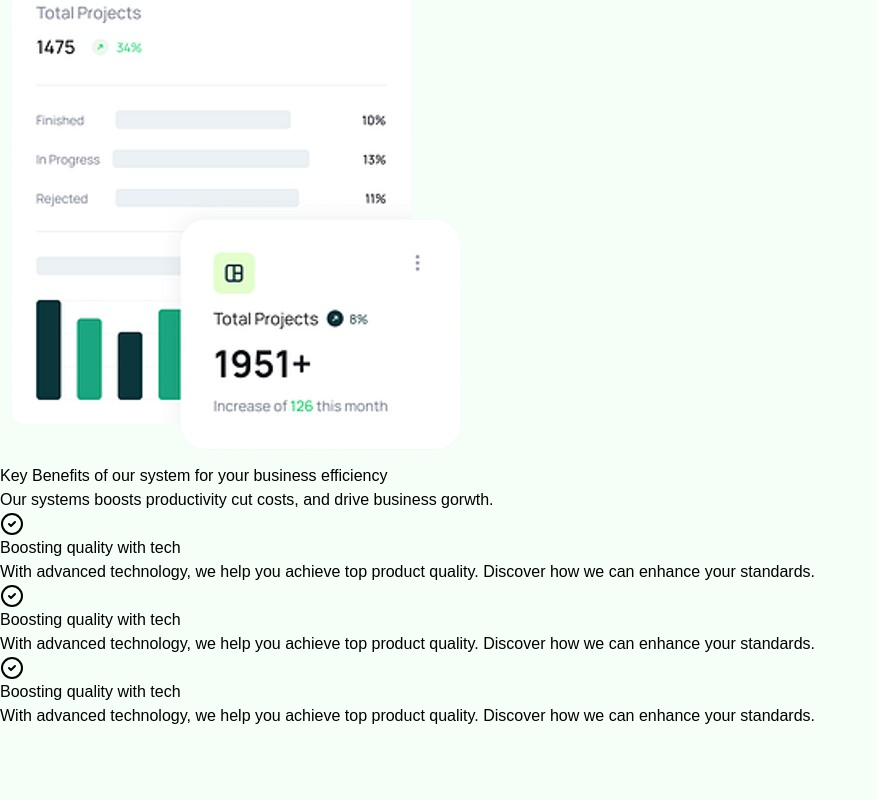
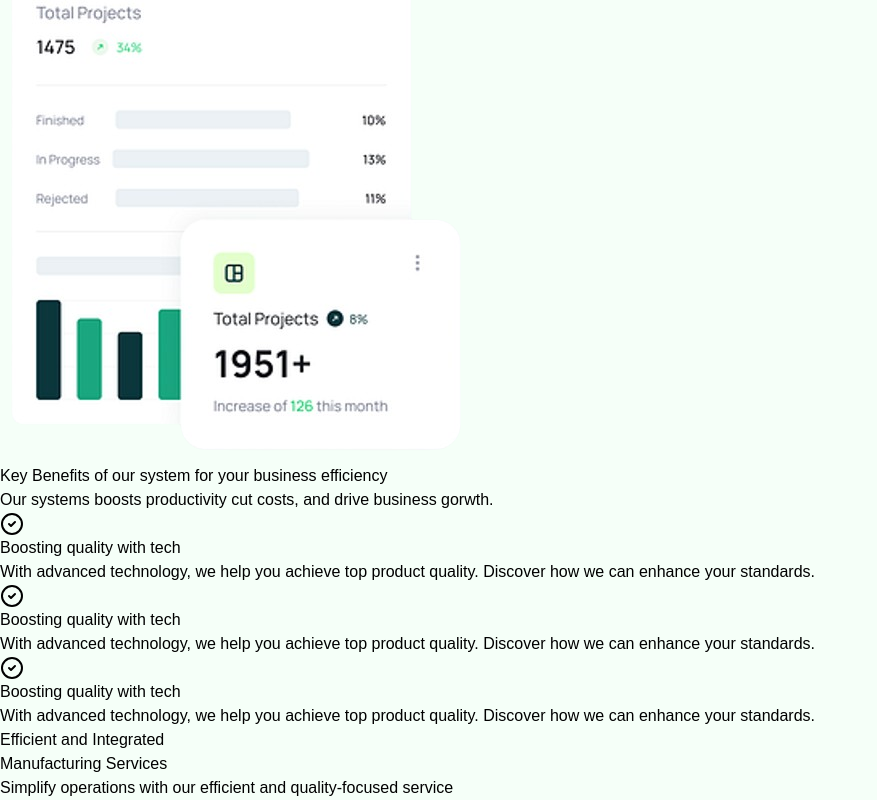
Before and after one commit to abdulazizk2/frontend-clone, a React (Vite) app: page / in a window 1280 px wide. Shown: the part 1410-2210 px from the top of the page, without its empty margins (0-877 px from the left). Before the commit the page ends 2138 px from the top, so only its background shows below. Built offline with nearby package versions, Linux system fonts and the light colour scheme; a web font is replaced by a local one.

Commit message:
Price Page Completed

```diff
--- a/src/App.jsx
+++ b/src/App.jsx
@@ -4,6 +4,7 @@ import Card from "./components/Card";
 import HeroSection from "./components/HeroSection";
 import Services from "./components/Services";
 import AboutUs from "./components/AboutUs";
+import Price from "./components/Price";
 
 function App() {
   return (
@@ -14,6 +15,7 @@ function App() {
         <Card />
         <Services />
         <AboutUs />
+        <Price />
       </div>
     </>
   );
--- /dev/null
+++ b/src/components/Price.jsx
@@ -0,0 +1,21 @@
+import React from "react";
+
+const Price = () => {
+  return (
+    <div className="container bg-black text-center pt-7 rounded-md text-white pb-10">
+      <div>
+        <h1>
+          Efficient and Integrated
+          <br /> Manufacturing Services
+        </h1>
+        <p>Simplify operations with our efficient and quality-focused service</p>
+      </div>
+      <div className="flex">
+        <div><h1></h1></div>
+        <div></div>
+      </div>
+    </div>
+  );
+};
+
+export default Price;
```
